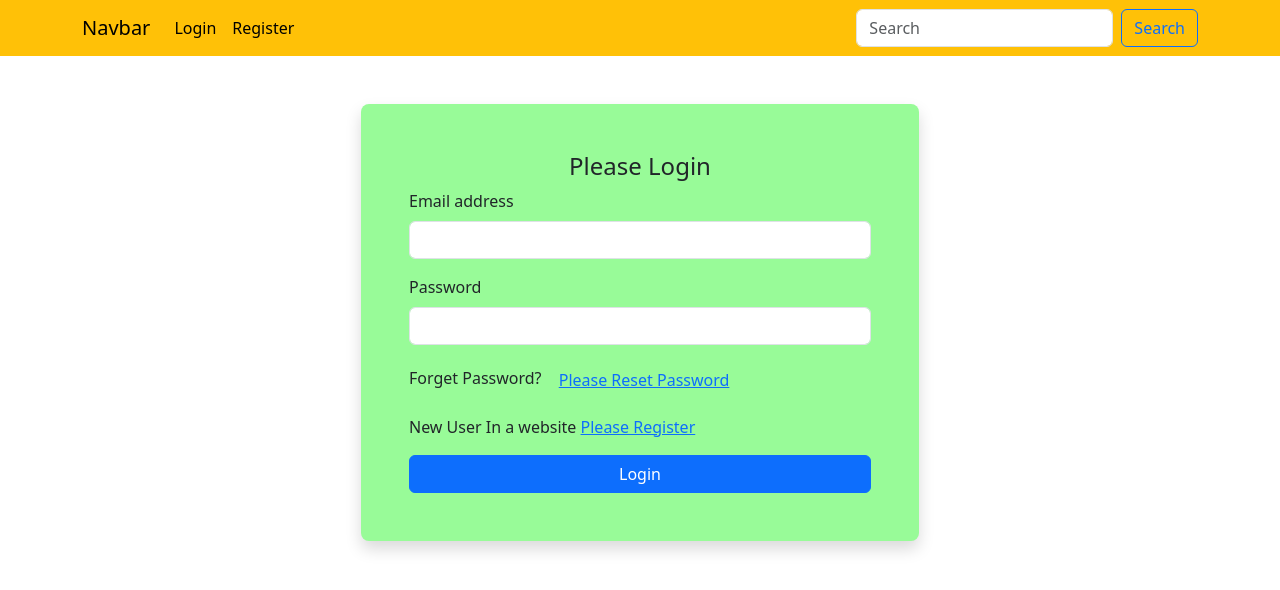
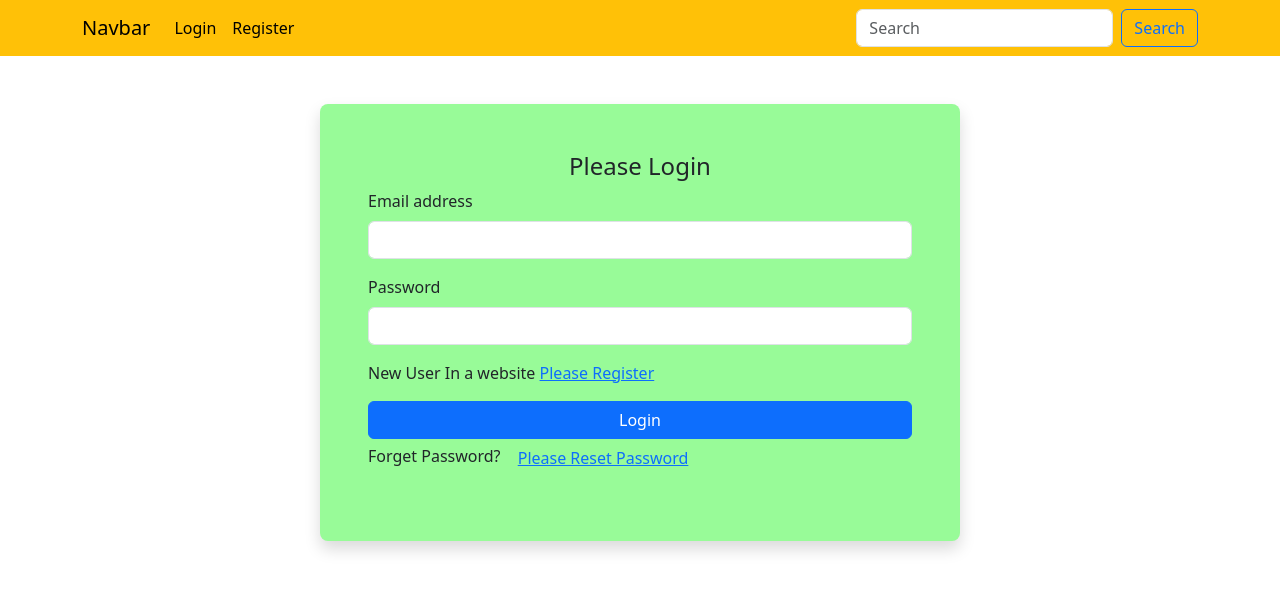
Before and after one commit to kdrbipul/class_47-new_main-code, a React (Vite) app: page /login in a window 1280 px wide. Shown: the top 590 px of the page. Built offline with nearby package versions, Linux system fonts and the light colour scheme.

Commit message:
up to date all data

```diff
--- a/src/Components/Login/Login.jsx
+++ b/src/Components/Login/Login.jsx
@@ -1,5 +1,5 @@
 import React, { useState } from 'react';
-import { getAuth, signInWithEmailAndPassword } from "firebase/auth";
+import { getAuth, sendPasswordResetEmail, signInWithEmailAndPassword } from "firebase/auth";
 import app from '../../Shared/Firebase/Firebase.config';
 import { Link } from 'react-router-dom';
 
@@ -12,6 +12,8 @@ const auth = getAuth(app);
 
 const Login = () => {
     const [logSuccess, setLogSuccess] = useState(false);
+    const [userEmail, setUserEmail] = useState('');
+    const [checkAlert, setCheckAlert] = useState('');
 
     const handleOnSubmit=(e)=>{
         e.preventDefault();
@@ -29,18 +31,38 @@ const Login = () => {
         .catch (error => console.log(error))
     }
 
+    const handleEmailBlur = (e) =>{
+        // e.preventDefault();
+        const email = e.target.value;
+        console.log(email);
+        setUserEmail(email);
+    }
 
     const handleForgetPassword = () =>{
-
+        if(!userEmail){
+            alert("Please Enter Your Email Address")
+            return false;
+        }
+        // Send Email Reset Password
+        sendPasswordResetEmail(auth, userEmail)
+        .then(()=>{
+            setCheckAlert("Check You Email Address And Reset Password");
+            // document.getElementById('error').classList.add('success')
+        }).catch((error)=>{
+            error;
+        })
     }
 
     return (
-        <div className='container'>
-            <form onSubmit={handleOnSubmit} className='w-50 mx-auto my-5 shadow p-5 background_col rounded-3'>
-                <h4 className='text-center'>Please Login</h4>
+        <div className='container w-50 mx-auto my-5 shadow p-5 rounded-3 background_col'>
+            <form onSubmit={handleOnSubmit} className='  '>
+                <h4 className='text-center'>Please Login </h4>
+                {
+                    checkAlert
+                }
                 <div className="mb-3">
                     <label className="form-label">Email address</label>
-                    <input type="email" name='email' className="form-control"  aria-describedby="emailHelp" required />
+                    <input onBlur = {handleEmailBlur} type="email" name='email' className="form-control"  aria-describedby="emailHelp" required />
                 </div>
                 <div className="mb-3">
                     <label  className="form-label">Password</label>
@@ -50,13 +72,13 @@ const Login = () => {
                     <input type="checkbox" name="checkbox" className="form-check-input"  />
                     <label className="form-check-label" >Check me out</label>
                 </div> */}
-                <p><span>Forget Password? <button onClick={handleForgetPassword} className='btn btn-link'>Please Reset Password</button></span></p>
                 <p>New User In a website <Link to='/register'>Please Register</Link></p>
                 <button type="submit" className="btn btn-primary w-100">Login</button>
                 {
                     logSuccess && <p className='text-danger'>Successfully Login</p>
                 }
             </form>
+                <p><span>Forget Password? <button onClick={handleForgetPassword} className='btn btn-link'>Please Reset Password</button></span></p>
         </div>
     );
 };
```
